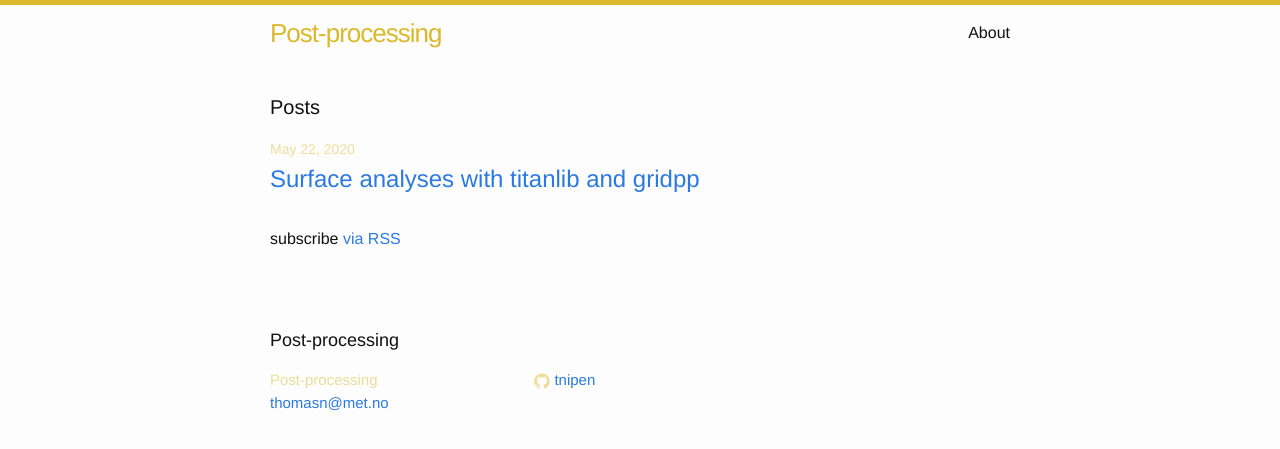
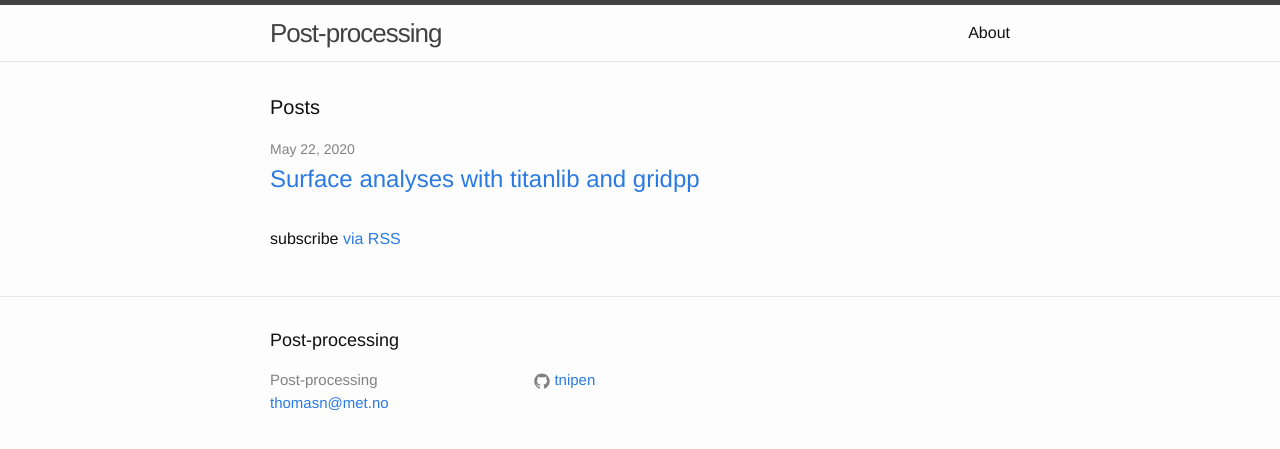
Before and after one commit to tnipen/tnipen.github.io, a Jekyll site: the page built from index.html, in a window 1280 px wide. Shown: the top 449 px of the page. Built offline with Jekyll 4.4.1, drawn with Linux system fonts in a browser that asks for light colours.

Commit message:
More CSS

```diff
--- a/_sass/_base.scss
+++ b/_sass/_base.scss
@@ -130,7 +130,7 @@ blockquote {
 pre,
 code {
     font-size: 15px;
-    border: 1px solid $grey-color-light;
+    border: 1px solid #828282;
     border-radius: 3px;
     background-color: #fec;
 }
--- a/css/main.scss
+++ b/css/main.scss
@@ -18,7 +18,7 @@ $text-color:       #111;
 $background-color: #fdfdfd;
 $brand-color:      #2a7ae2;
 
-$grey-color:       #ed9;
+$grey-color:       #828282;
 $grey-color-light: lighten($grey-color, 40%);
 $grey-color-dark:  darken($grey-color, 25%);
 
```
